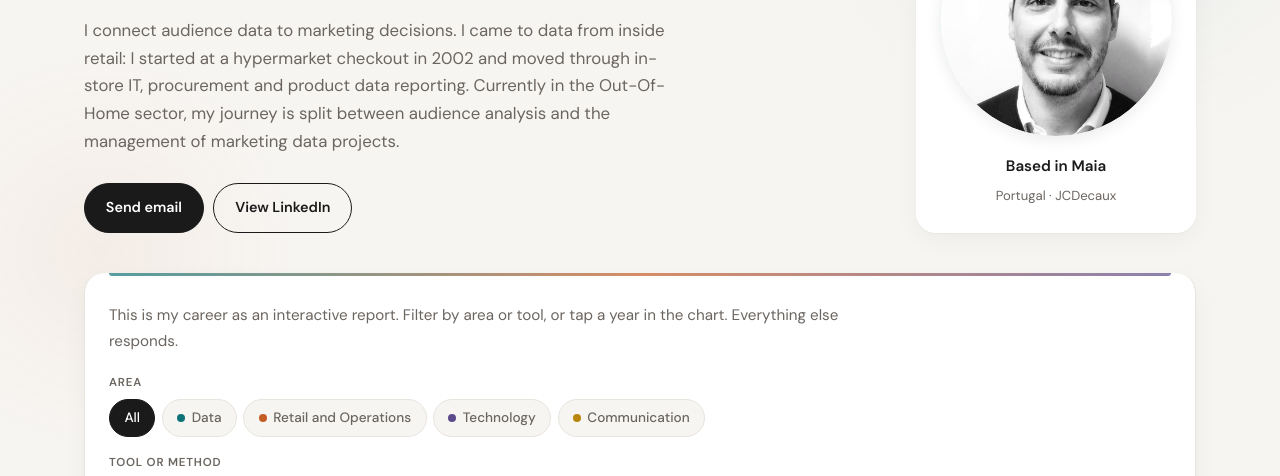
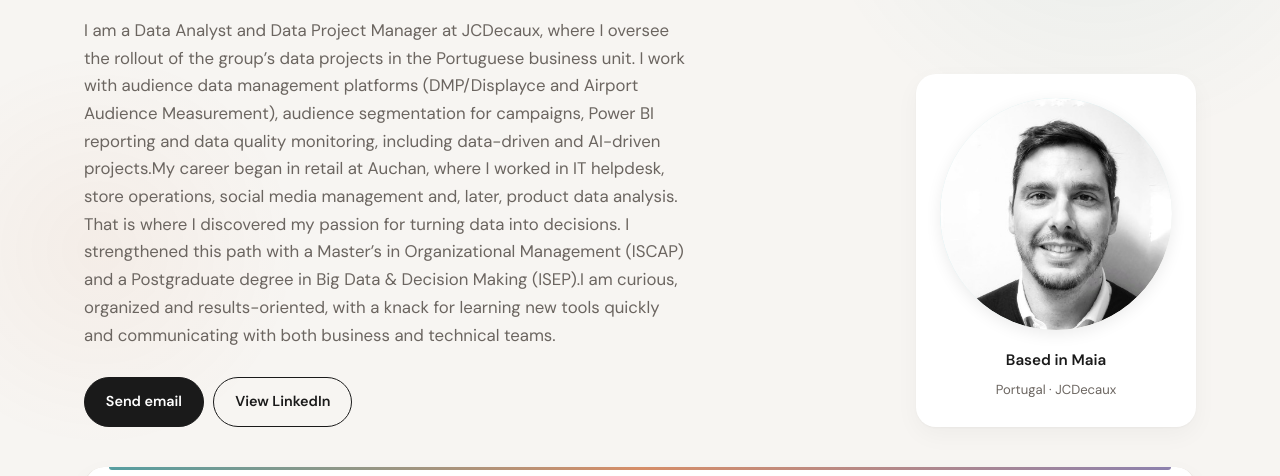
Before and after one commit to duarterd/index, a plain HTML site: page index.html in a window 1280 px wide. Shown: the part 270-746 px from the top of the page. Drawn offline with Linux system fonts and the light colour scheme.

Commit message:
Update index.html

```diff
--- a/index.html
+++ b/index.html
@@ -954,7 +954,7 @@ var UI = {
   pt:{
     docTitle:"Ricardo Duarte · Data Analyst & Data Project Manager",
     roleNow:"Data Analyst & Gestor de Projetos de Dados na JCDecaux, em Portugal.",
-    intro:"Ligo dados de audiências a decisões de marketing. Cheguei aos dados por dentro do retalho: comecei numa caixa de hipermercado em 2002 e passei pela informática de loja, pelo aprovisionamento e pelo reporting de dados de produto. Atualmente no sector do Out-Of-Home, o meu percurso divide-se entre a análise de audiências e a gestão de projetos de dados de marketing.",
+    intro:"Sou Data Analyst e Gestor de Projetos de Dados na JCDecaux, onde acompanho a implementação dos projetos de dados do grupo na unidade de Portugal. Trabalho com plataformas de gestão de dados de audiências (DMP/Displayce e Airport Audience Measurement), segmentação de público para campanhas, reporting em Power BI e monitorização da qualidade dos dados, incluindo projetos orientados por dados e por IA.O meu percurso começou no retalho, na Auchan, onde passei por helpdesk de IT, operações de loja, gestão de redes sociais e, mais tarde, análise de dados de produto. Foi aí que descobri o gosto por transformar dados em decisões. Reforcei essa vertente com o Mestrado em Gestão das Organizações (ISCAP) e a Pós-Graduação em Big Data & Decision Making (ISEP).Sou curioso, organizado e orientado para os resultados, com facilidade em aprender novas ferramentas e em comunicar com equipas de negócio e técnicas.",
     email:"Enviar email", linkedin:"Ver LinkedIn",
     hint:"Este é o meu percurso como relatório interativo. Filtra por área ou ferramenta, ou toca num ano no gráfico. Tudo o resto responde.",
     area:"Área", all:"Todas", tool:"Ferramenta ou método", reset:"Limpar filtros", year:"Ano",
@@ -976,7 +976,7 @@ var UI = {
   en:{
     docTitle:"Ricardo Duarte · Data Analyst & Data Project Manager",
     roleNow:"Data Analyst & Data Project Manager at JCDecaux, Portugal.",
-    intro:"I connect audience data to marketing decisions. I came to data from inside retail: I started at a hypermarket checkout in 2002 and moved through in-store IT, procurement and product data reporting. Currently in the Out-Of-Home sector, my journey is split between audience analysis and the management of marketing data projects.",
+    intro:"I am a Data Analyst and Data Project Manager at JCDecaux, where I oversee the rollout of the group’s data projects in the Portuguese business unit. I work with audience data management platforms (DMP/Displayce and Airport Audience Measurement), audience segmentation for campaigns, Power BI reporting and data quality monitoring, including data-driven and AI-driven projects.My career began in retail at Auchan, where I worked in IT helpdesk, store operations, social media management and, later, product data analysis. That is where I discovered my passion for turning data into decisions. I strengthened this path with a Master’s in Organizational Management (ISCAP) and a Postgraduate degree in Big Data & Decision Making (ISEP).I am curious, organized and results-oriented, with a knack for learning new tools quickly and communicating with both business and technical teams.",
     email:"Send email", linkedin:"View LinkedIn",
     hint:"This is my career as an interactive report. Filter by area or tool, or tap a year in the chart. Everything else responds.",
     area:"Area", all:"All", tool:"Tool or method", reset:"Clear filters", year:"Year",
```
